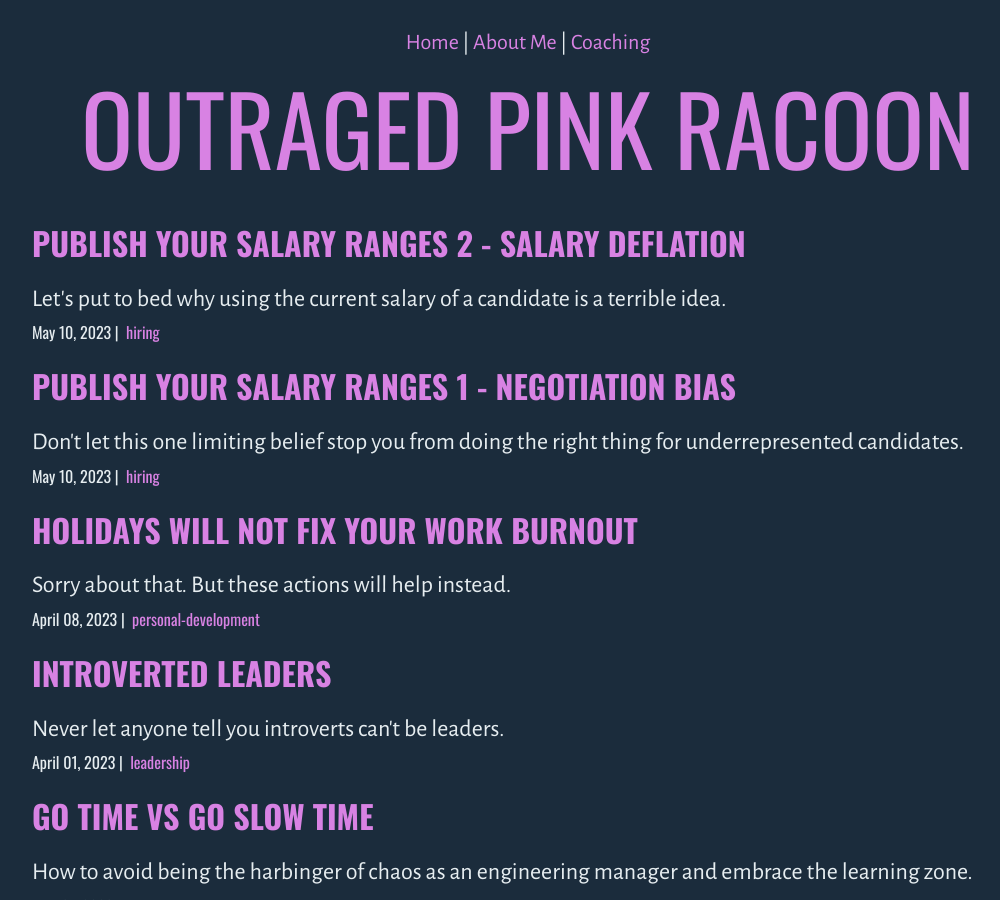
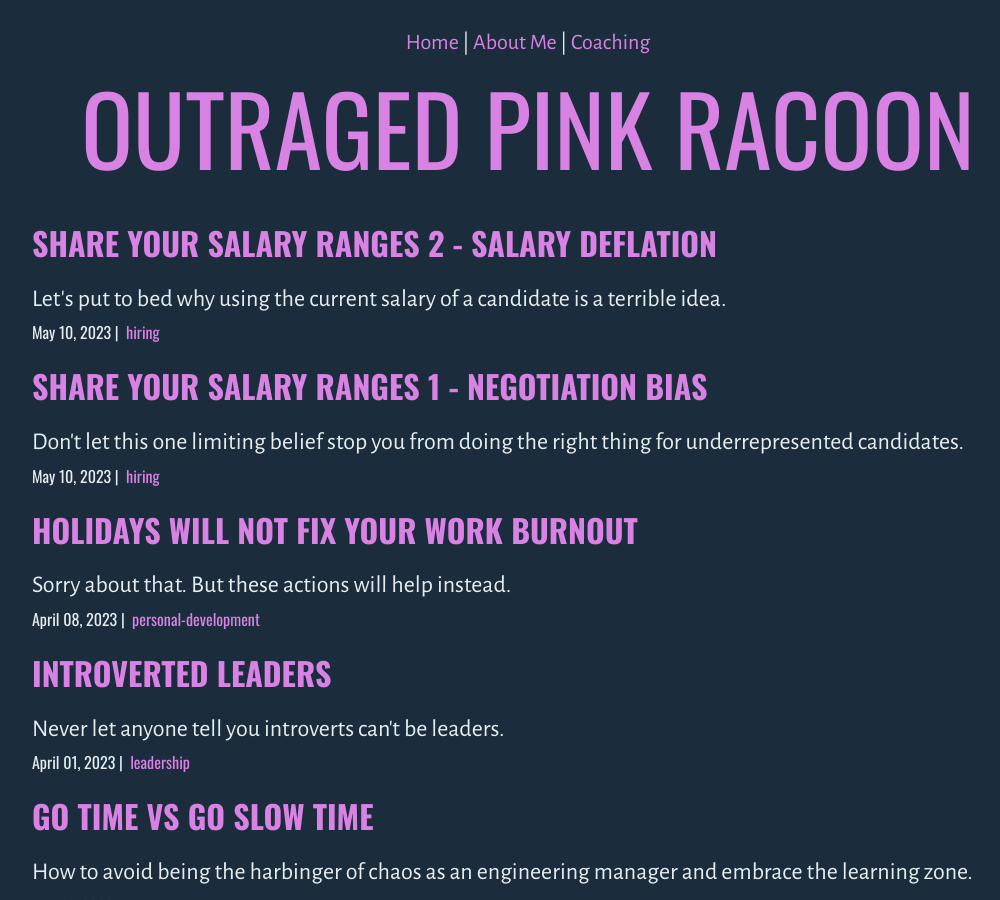
Before and after one commit to outragedpinkracoon/outragedpinkracoon.github.io, a Jekyll site: the page built from index.html, in a window 1280 px wide and 900 px high. Shown: the whole window, without its empty margins (112-1112 px from the left). Built offline with Jekyll 4.4.1, drawn with Linux system fonts in a browser that asks for light colours.

Commit message:
tidy and reword

```diff
--- a/_posts/2023-05-10-publish-your-salary-ranges-part-1-negotiation.md
+++ b/_posts/2023-05-10-publish-your-salary-ranges-part-1-negotiation.md
@@ -1,11 +1,11 @@
 ---
-title: Publish Your Salary Ranges 1 - Negotiation Bias
+title: Share Your Salary Ranges 1 - Negotiation Bias
 description: Don't let this one limiting belief stop you from doing the right thing for underrepresented candidates.
 layout: post
 categories: [hiring]
 ---
 
-I often see 'leaders' on LinkedIn commenting that if you publish salary ranges, people 'will always ask for the top amount'.
+I often see 'leaders' on LinkedIn commenting that if you share salary ranges on job ads or during the hiring process, people 'will always ask for the top amount'.
 
 ### Let's talk about why that's BS
 
--- a/_posts/2023-05-10-publish-your-salary-ranges-part-2-deflation.md
+++ b/_posts/2023-05-10-publish-your-salary-ranges-part-2-deflation.md
@@ -1,10 +1,10 @@
 ---
-title: Publish Your Salary Ranges 2 - Salary Deflation
+title: Share Your Salary Ranges 2 - Salary Deflation
 description: Let's put to bed why using the current salary of a candidate is a terrible idea.
 layout: post
 categories: [hiring]
 ---
-A popular tactic instead of publishing salary ranges on job ads is to instead base offers on the candidate's current salary.
+A popular tactic instead of publishing salary ranges on job ads (or disclosing them in the process) is to instead base offers on the candidate's current salary.
 
 ### Let's talk about why that's BS
 
```
